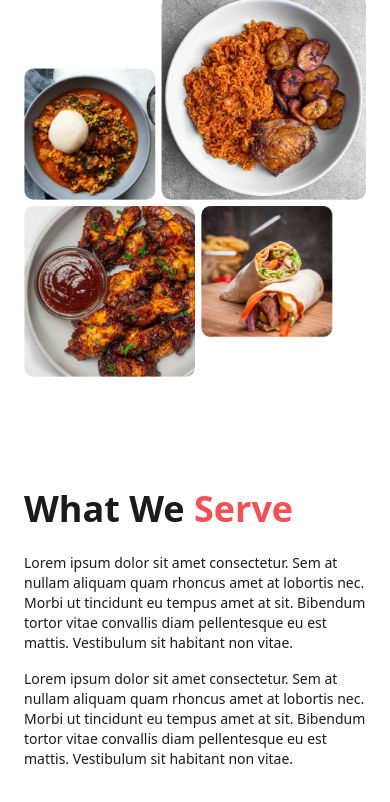
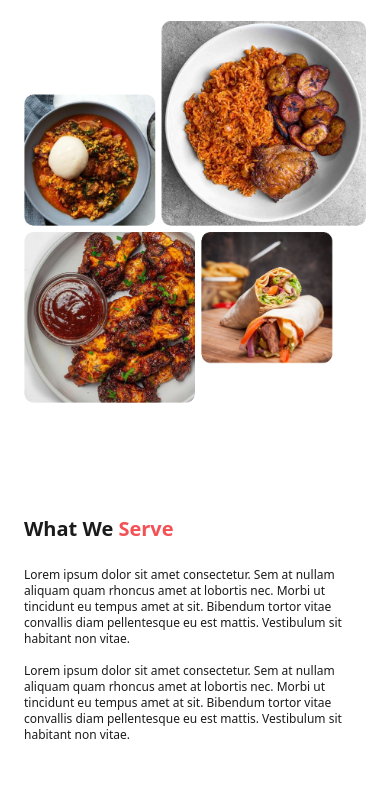
Before and after one commit to Ozyugoo/consuBite, a React (Vite) app: page / in a window 390 px wide. Shown: the top 802 px of the page. Built offline with nearby package versions, Linux system fonts and the light colour scheme.

Commit message:
style: adjust media queries for consistency

```diff
--- /dev/null
+++ b/src/WhatCustomersSay/WhatCustomersSay.jsx
@@ -0,0 +1,10 @@
+
+function WhatOurCustomersSay() {
+    return(
+        <div>
+            <div>
+                <h1>What Our<span className='text-custom-red'>Customers</span> Say</h1>
+            </div>
+        </div>
+    )
+}
--- a/src/whatServe/whatWeServe.jsx
+++ b/src/whatServe/whatWeServe.jsx
@@ -1,18 +1,17 @@
-
 import whatWeServeImage from '../assets/images/whatWeServe.png'
 
 function WhatWeServe() {
     return (
         <div className="h-screen flex items-center justify-center px-6 sm:px-32 py-6 sm:py-0">
-            <div className="container mx-auto text-left text-custom-black">
-            <div className="flex flex-col sm:flex-row items-center sm:items-start sm:space-x-16">
-                    <div className="w-full sm:w-1/2 mb-8 sm:mb-8">
+            <div className="mx-auto text-left text-custom-black">
+            <div className="flex flex-col lg:flex-row items-center lg:items-start lg:space-x-16">
+                    <div className="w-full lg:w-1/2 mb-8 lg:mb-8">
                         <img src={whatWeServeImage} alt="whatWeServeImage" className="w-full h-auto" />
                     </div>
-                    <div className="m-20 w-full sm:w-1/2">
-                        <h1 className="text-4xl sm:text-5xl font-bold mb-6">What We <span className='text-custom-red'>Serve</span></h1>
-                        <p className="text-sm sm:text-base font-normal mb-4">Lorem ipsum dolor sit amet consectetur. Sem at nullam aliquam quam rhoncus amet at lobortis nec. Morbi ut tincidunt eu tempus amet at sit. Bibendum tortor vitae convallis diam pellentesque eu est mattis. Vestibulum sit habitant non vitae.</p>
-                        <p className="text-sm sm:text-base font-normal">Lorem ipsum dolor sit amet consectetur. Sem at nullam aliquam quam rhoncus amet at lobortis nec. Morbi ut tincidunt eu tempus amet at sit. Bibendum tortor vitae convallis diam pellentesque eu est mattis. Vestibulum sit habitant non vitae.</p>
+                    <div className="m-20 w-full">
+                        <h1 className="text-xl md:text-4xl font-bold mb-6">What We <span className='text-custom-red'>Serve</span></h1>
+                        <p className="text-xs sm:text-base font-normal mb-4">Lorem ipsum dolor sit amet consectetur. Sem at nullam aliquam quam rhoncus amet at lobortis nec. Morbi ut tincidunt eu tempus amet at sit. Bibendum tortor vitae convallis diam pellentesque eu est mattis. Vestibulum sit habitant non vitae.</p>
+                        <p className="text-xs sm:text-base font-normal">Lorem ipsum dolor sit amet consectetur. Sem at nullam aliquam quam rhoncus amet at lobortis nec. Morbi ut tincidunt eu tempus amet at sit. Bibendum tortor vitae convallis diam pellentesque eu est mattis. Vestibulum sit habitant non vitae.</p>
                     </div>
                 </div>
             </div>
@@ -21,3 +20,39 @@ function WhatWeServe() {
 }
 
 export default WhatWeServe;
+
+// import whatWeServeImage from "../assets/images/whatWeServe.png";
+
+// function WhatWeServe() {
+//   return (
+//     <div className="h-screen flex items-center justify-center px-6 sm:px-32 py-6 sm:py-0">
+//       <div className="h-screen bg-gray-50 flex items-center">
+//         <section
+//           className="bg-cover bg-center py-32 w-full">
+//           <div className="container mx-auto text-left text-white">
+//             <div className="flex items-center">
+//               <div className="w-1/2">
+//                 <h1 className="text-5xl font-medium mb-6">Welcome to My Agency</h1>
+//                 <p className="text-xl mb-12">
+//                   Lorem ipsum dolor sit amet, consectetur adipiscing elit. Nam
+//                   viverra euismod odio, gravida pellentesque urna varius vitae.
+//                 </p>
+//                 <a
+//                   href="#"
+//                   className="bg-indigo-500 text-white py-4 px-12 rounded-full hover:bg-indigo-600"
+//                 >
+//                   Demo
+//                 </a>
+//               </div>
+//               <div className="w-1/2 pl-16">
+//               <img src={whatWeServeImage} alt="whatWeServeImage" className="w-full h-auto" />
+//               </div>
+//             </div>
+//           </div>
+//         </section>
+//       </div>
+//     </div>
+//   );
+// }
+
+// export default WhatWeServe;
```
